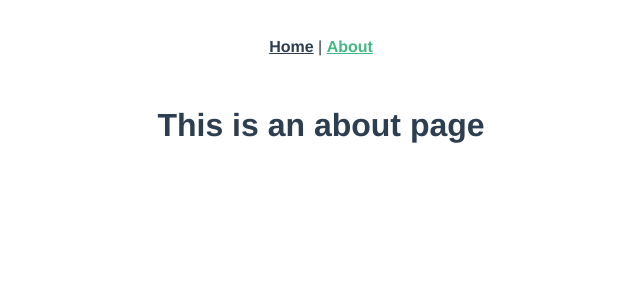
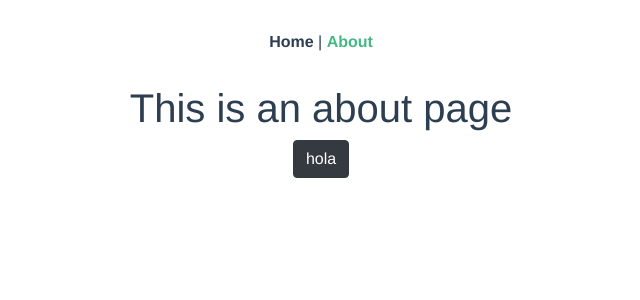
Before and after one commit to PawayDigital/card-memory-match, a Vue app: page /about in a window 1280 px wide. Shown: the top 300 px of the page, without its empty margins (319-959 px from the left). Built offline with nearby package versions, Linux system fonts and the light colour scheme.

Commit message:
inicio del proyecto

```diff
--- a/package.json
+++ b/package.json
@@ -7,8 +7,10 @@
     "build": "vue-cli-service build"
   },
   "dependencies": {
+    "bootstrap": "^4.5.3",
+    "bootstrap-vue": "^2.20.0",
     "core-js": "^3.6.5",
-    "vue": "^2.6.11",
+    "vue": "^2.6.12",
     "vue-router": "^3.2.0",
     "vuex": "^3.4.0"
   },
--- a/src/main.js
+++ b/src/main.js
@@ -1,12 +1,20 @@
-import Vue from 'vue'
-import App from './App.vue'
-import router from './router'
-import store from './store'
+import Vue from "vue";
+import App from "./App.vue";
+import router from "./router";
+import store from "./store";
+import "bootstrap/dist/css/bootstrap.css";
+import "bootstrap-vue/dist/bootstrap-vue.css";
+import { BootstrapVue, IconsPlugin } from "bootstrap-vue";
 
-Vue.config.productionTip = false
+Vue.config.productionTip = false;
+
+// Install BootstrapVue
+Vue.use(BootstrapVue);
+// Optionally install the BootstrapVue icon components plugin
+Vue.use(IconsPlugin);
 
 new Vue({
   router,
   store,
-  render: h => h(App)
-}).$mount('#app')
+  render: (h) => h(App),
+}).$mount("#app");
--- a/src/views/About.vue
+++ b/src/views/About.vue
@@ -1,5 +1,6 @@
 <template>
   <div class="about">
     <h1>This is an about page</h1>
+    <b-btn class="btn btn-dark">hola</b-btn>
   </div>
 </template>
```
Also changed, not shown: 1 other file (tests, documents, lock files or other folders).
